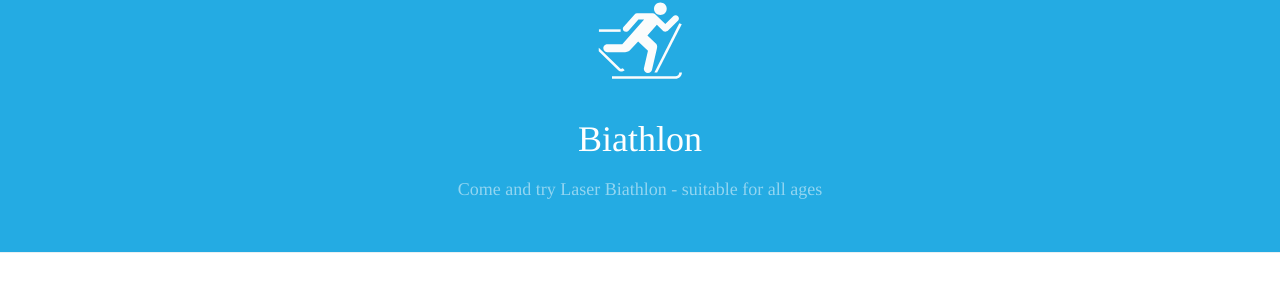
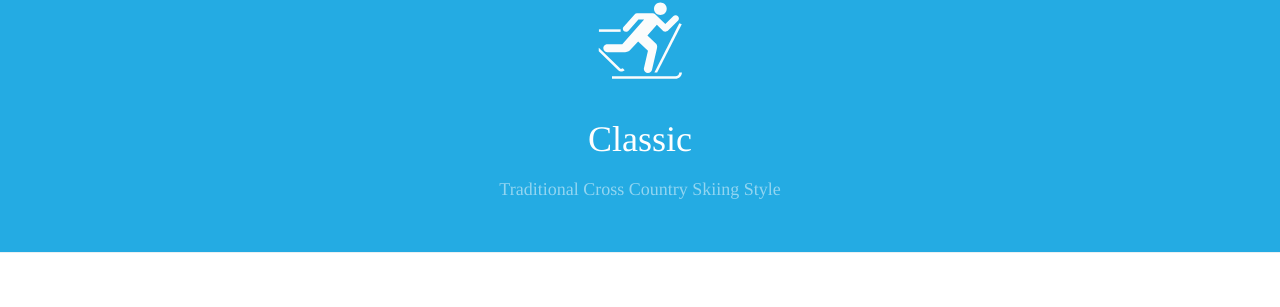
Before and after one commit to robcatto/robcatto.github.io, a Jekyll site: the page built from discoverxc/classic/index.html, in a window 1280 px wide and 900 px high. Shown: the part 141-448 px from the top of the window. Built offline with Jekyll 4.4.1, drawn with Linux system fonts in a browser that asks for light colours; some web fonts are replaced; Markdown is read by kramdown in place of the engine named in the settings.

Commit message:
Update index.html

```diff
--- a/discoverxc/classic/index.html
+++ b/discoverxc/classic/index.html
@@ -35,8 +35,8 @@ layout: default
         </g>
     </g>
 </svg>
-                <h1 class="feature_heading" style="color: white;">Biathlon</h1>
-                <h2 class="feature_subheading">Come and try Laser Biathlon - suitable for all ages</h2>
+                <h1 class="feature_heading" style="color: white;">Classic</h1>
+                <h2 class="feature_subheading">Traditional Cross Country Skiing Style</h2>
             </section>
 
 
```
